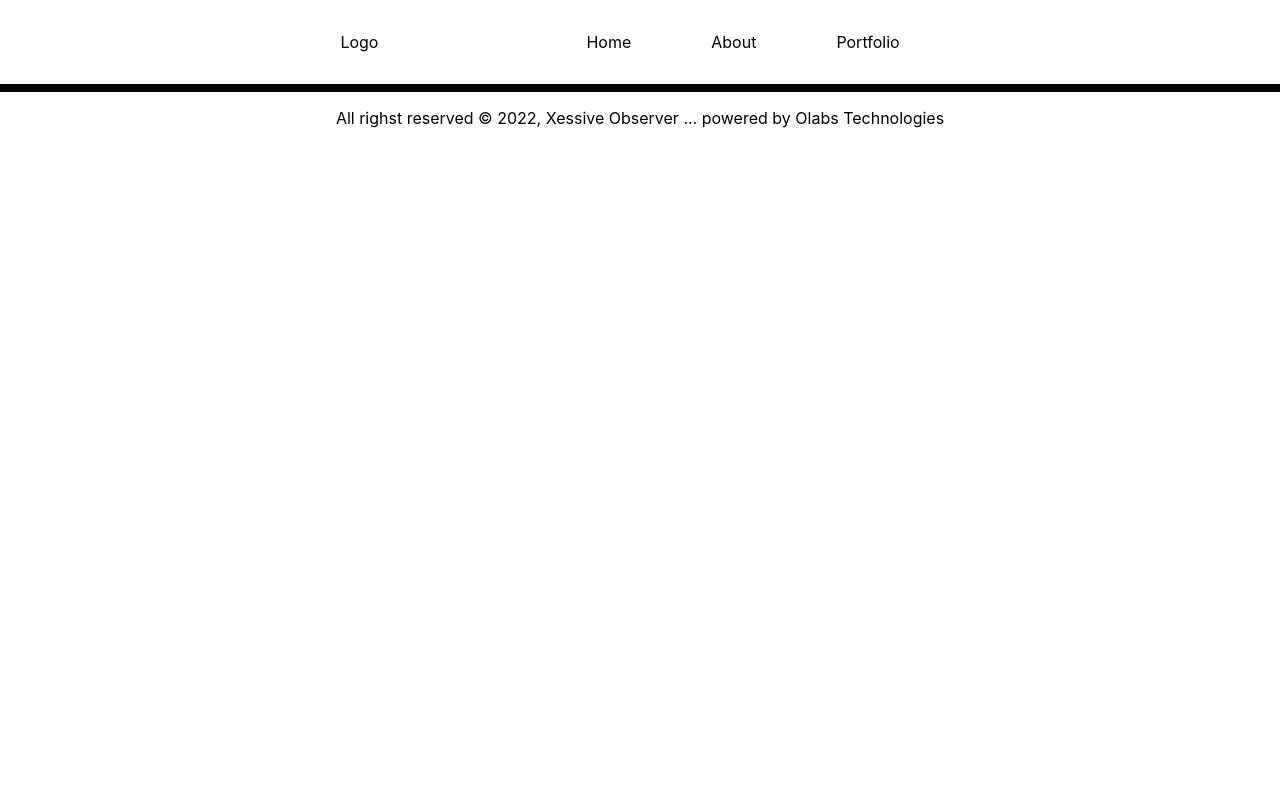
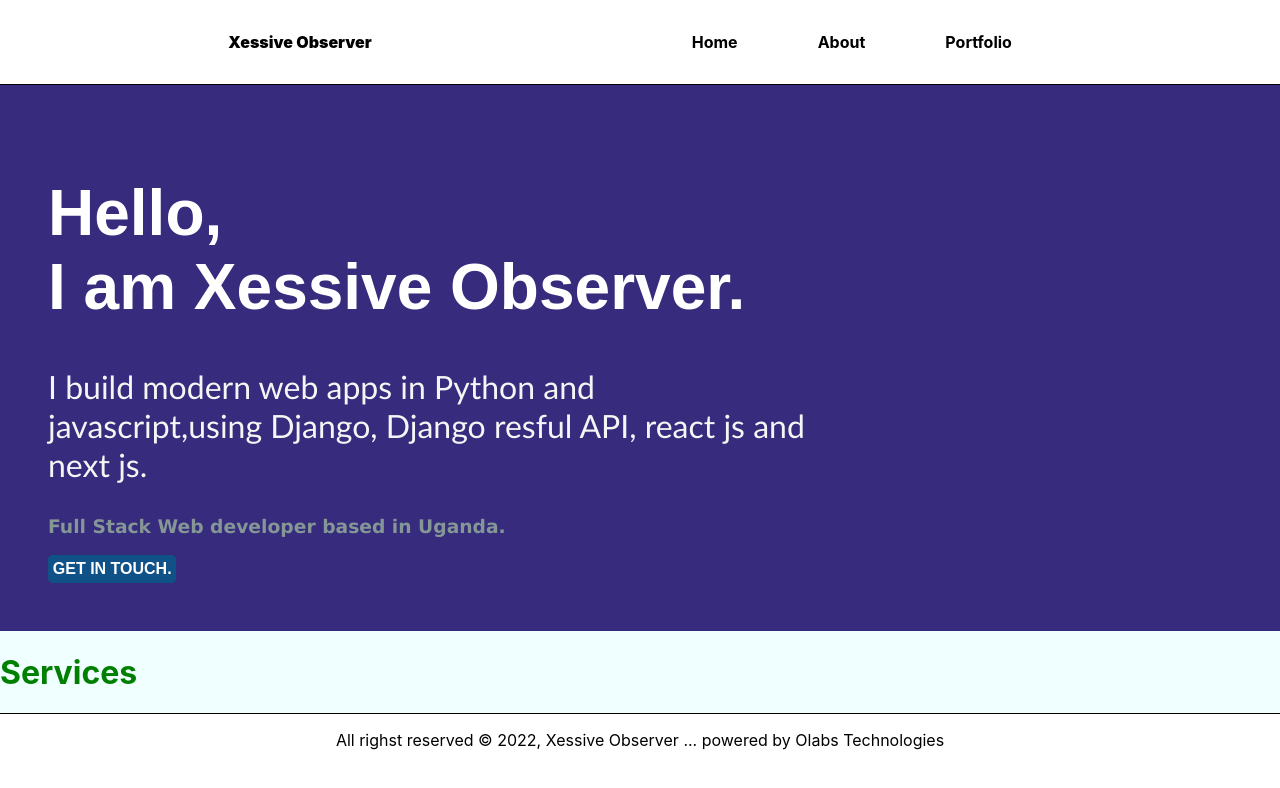
Before and after one commit to XessiveObserver/portfolio, a Next.js app: page / in a window 1280 px wide. Shown: the top 788 px of the page. Built offline with nearby package versions, Linux system fonts and the light colour scheme.

Commit message:
index layout.

```diff
--- a/components/Footer/FooterStyles.js
+++ b/components/Footer/FooterStyles.js
@@ -1,7 +1,7 @@
 import styled from 'styled-components'
 
 export const SiteFooter = styled.div`
-    border-top: 0.3em solid black;
+    border-top: 0.1em solid black;
     p{
         text-align: center;
     }
--- /dev/null
+++ b/components/HomPageLayout/IndexLayout.js
@@ -0,0 +1,78 @@
+import React from 'react'
+import styled from 'styled-components'
+import Link from 'next/link';
+
+const MiniBio = styled.div`
+    display: flex;
+    flex-wrap: wrap;
+    background-color: #362b7c;
+    max-width: 100%;
+    @media (min-width: 1024px) {
+    flex-wrap: nowrap;
+  }
+
+`;
+const LeftContent = styled.div`
+    flex-basis: 60%;
+    margin: 3em;
+
+    h1{
+        font-size: 4em;
+        color: white;
+        font-family: Arial, Helvetica, sans-serif;
+    }
+    p{
+        font-size: 2em;
+        color: whitesmoke;
+        font-family: 'Trebuchet MS',
+         'Lucida Sans Unicode', 'Lucida Grande',
+          'Lucida Sans', Arial, sans-serif;
+    }
+    h3{
+        color: #859696;
+        font-family: Verdana, Geneva, Tahoma, sans-serif;
+    }
+    button{
+        cursor: pointer;
+        color: white;
+        font-size: 1em;
+        background-color: #105288;
+        border-radius: 0.3em;
+        border: none;
+        padding: 0.3em;
+        text-transform: uppercase;
+        font-weight: bolder;
+        text-decoration: solid;
+    }
+`;
+
+const RightContent = styled.div`
+
+`;
+
+export const IndexLayout = () => {
+    return (
+        <MiniBio>
+            <LeftContent>
+            <h1>
+                Hello,
+                <br />I am Xessive Observer.
+            </h1>
+            <p>
+                I build modern web apps in Python and javascript,using
+                Django, Django resful API, react js and next js.
+            </p>
+            <h3>
+                Full Stack Web developer based in Uganda.
+            </h3>
+            <button>
+                <Link href="/About/AboutIndex">
+                    <a> Get In Touch.</a>
+                </Link>
+            </button>
+            </LeftContent>
+            <RightContent>
+            </RightContent>
+        </MiniBio>
+    )
+}
--- /dev/null
+++ b/components/HomPageLayout/Services.js
@@ -0,0 +1,26 @@
+import React from 'react'
+import styled from 'styled-components'
+
+const ServicesContainer = styled.div`
+    display: flext;
+    flex-wrap: wrap;
+    background-color: azure;
+    max-width: 100%;
+    @media (min-width: 1024px) {
+    flex-wrap: nowrap;
+  }
+  h1{
+      align-items: center;
+      color: green;
+  }
+`;
+
+
+export const Services = () => {
+    return (
+        <ServicesContainer>
+        <h1>Services</h1>
+
+        </ServicesContainer>
+    )
+}
--- a/components/Nav/NavBarIndex.js
+++ b/components/Nav/NavBarIndex.js
@@ -9,7 +9,7 @@ export const NavBarIndex = () => {
             <ul>
                 <li>
                     <Link href="/">
-                        <a><p>Logo</p></a>
+                        <a><p>Xessive Observer</p></a>
                     </Link>
                 </li>
                 <li>
--- a/components/Nav/NavBarIndexStyles.js
+++ b/components/Nav/NavBarIndexStyles.js
@@ -3,7 +3,7 @@ import styled from "styled-components";
 export const NavBar = styled.div `
     display: flex;
     flex-direction: column;
-    border-bottom: 0.3em solid black;
+    border-bottom: 0.1em solid black;
     ul{
         text-align: center;
         vertical-align: middle;
@@ -15,9 +15,17 @@ export const NavBar = styled.div `
         display: inline-block;
         margin-right: 5em;
         align-items: center;
+        font-weight: bold;
     }
     p{
-      margin-right: 8em;
+      margin-right: 15em;
       vertical-align: middle;
+      font-weight: bolder;
+    }
+    a:hover, a:focus{
+        color: darkblue;
+    }
+    a:visited {
+        color: green;
     }
 `;
--- a/pages/index.js
+++ b/pages/index.js
@@ -1,5 +1,7 @@
 import Head from 'next/head'
 import Footer from '../components/Footer/Footer'
+import { IndexLayout } from '../components/HomPageLayout/IndexLayout'
+import { Services } from '../components/HomPageLayout/Services'
 import { NavBarIndex } from '../components/Nav/NavBarIndex'
 
 
@@ -12,6 +14,8 @@ export default function Home() {
         <link rel="icon" href="/favicon.ico" />
       </Head>
       <NavBarIndex />
+      <IndexLayout />
+      <Services />
       <Footer />
     </div>
   )
```
